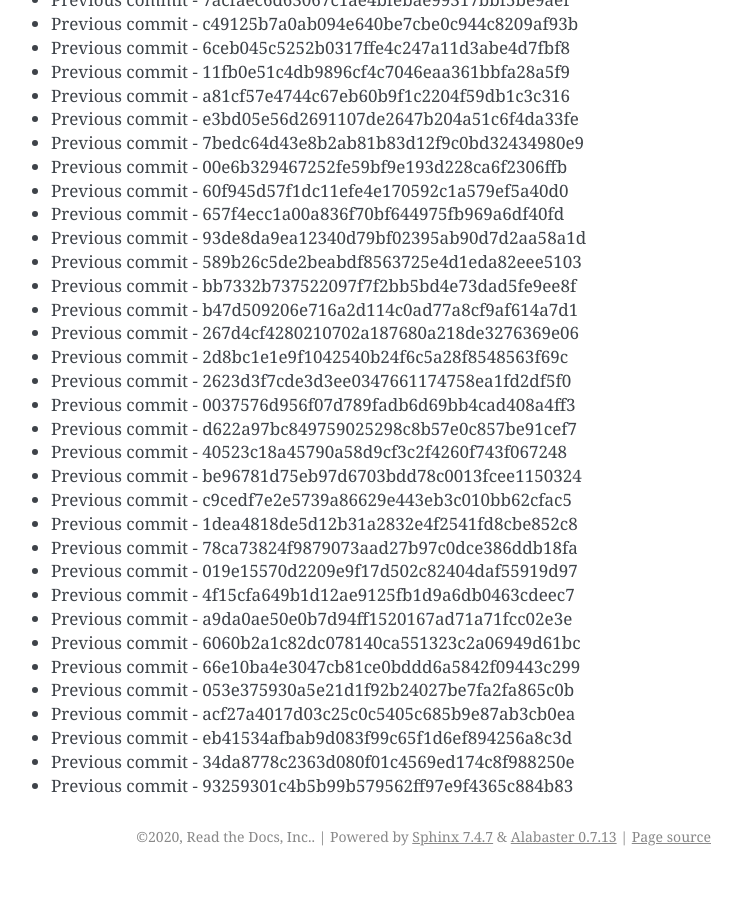
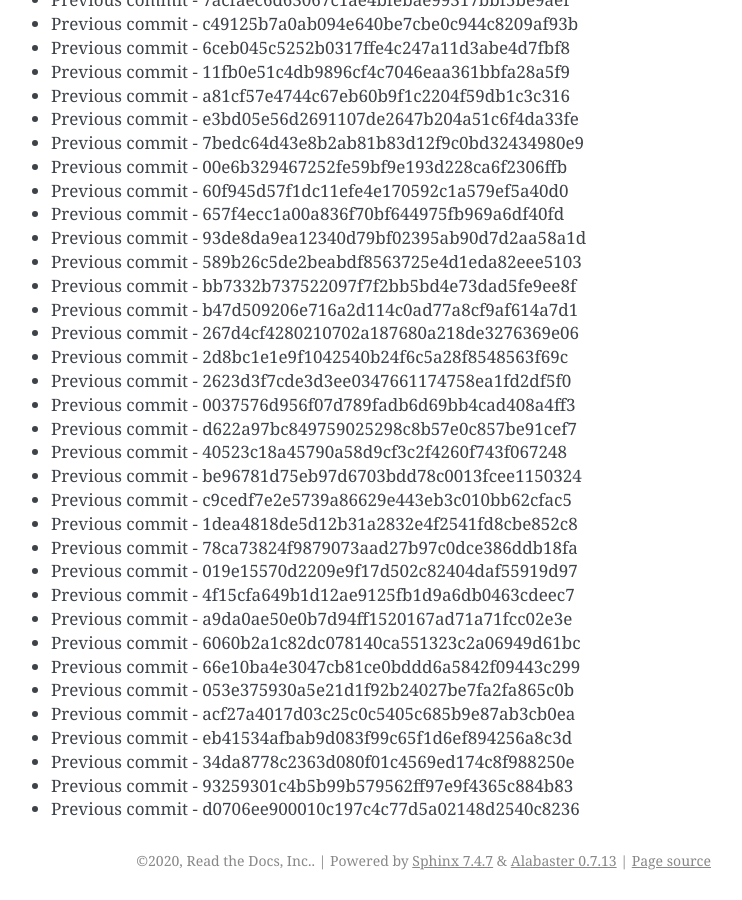
Before and after one commit to readthedocs/rtd-git-stresstest, a Sphinx documentation site: the page built from docs/updates.rst, in a window 1280 px wide and 900 px high, scrolled down 44965 px. Shown: the whole window, without its empty margins (399-1141 px from the left). Built offline with Sphinx 7.4.7, drawn with Linux system fonts in a browser that asks for light colours; before the commit the page ends 45841 px from its top, so only the background shows below that.

Commit message:
Generating commit from previous: d0706ee900010c197c4c77d5a02148d2540c8236

```diff
--- a/docs/updates.rst
+++ b/docs/updates.rst
@@ -1921,3 +1921,4 @@ It can be tested for any performance characteristics.
 * Previous commit - eb41534afbab9d083f99c65f1d6ef894256a8c3d
 * Previous commit - 34da8778c2363d080f01c4569ed174c8f988250e
 * Previous commit - 93259301c4b5b99b579562ff97e9f4365c884b83
+* Previous commit - d0706ee900010c197c4c77d5a02148d2540c8236
```
